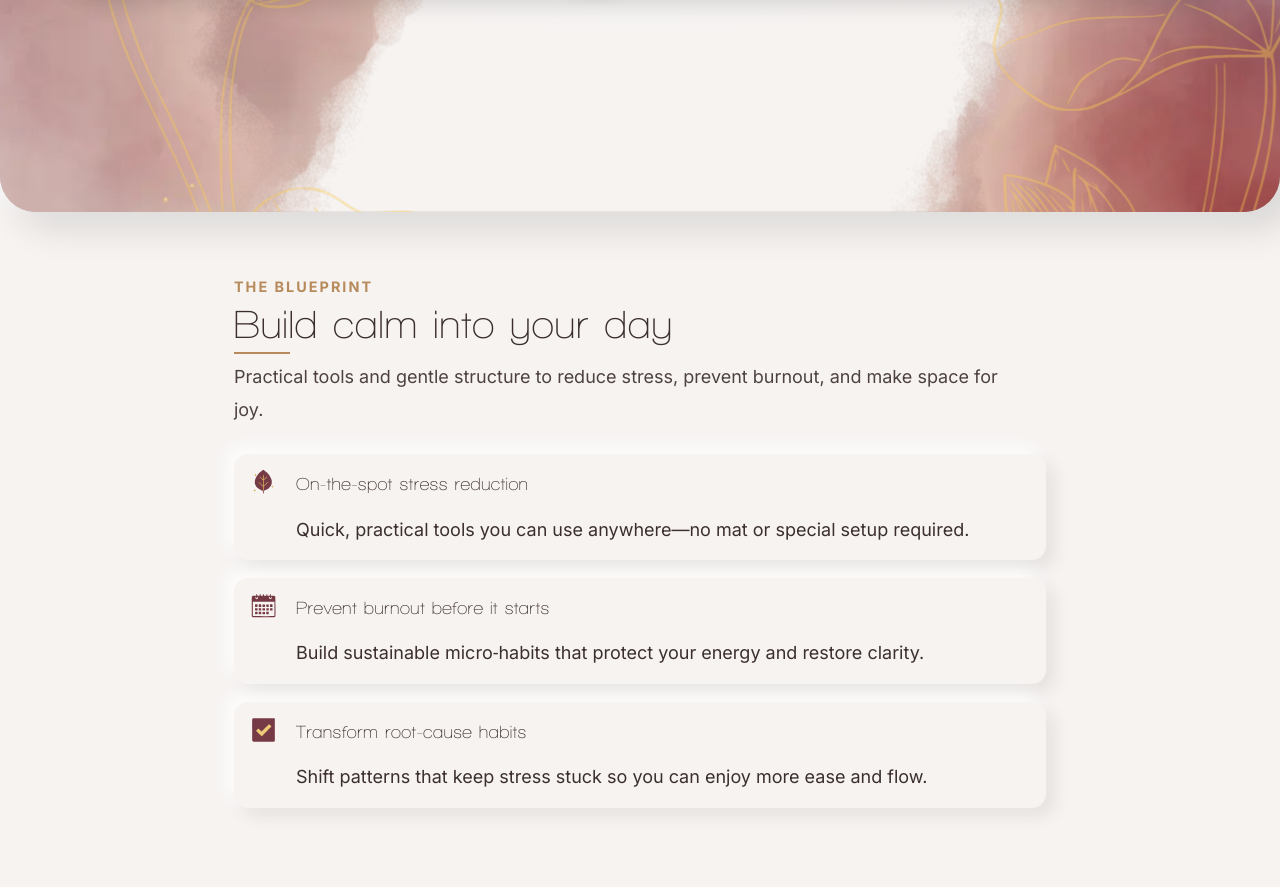
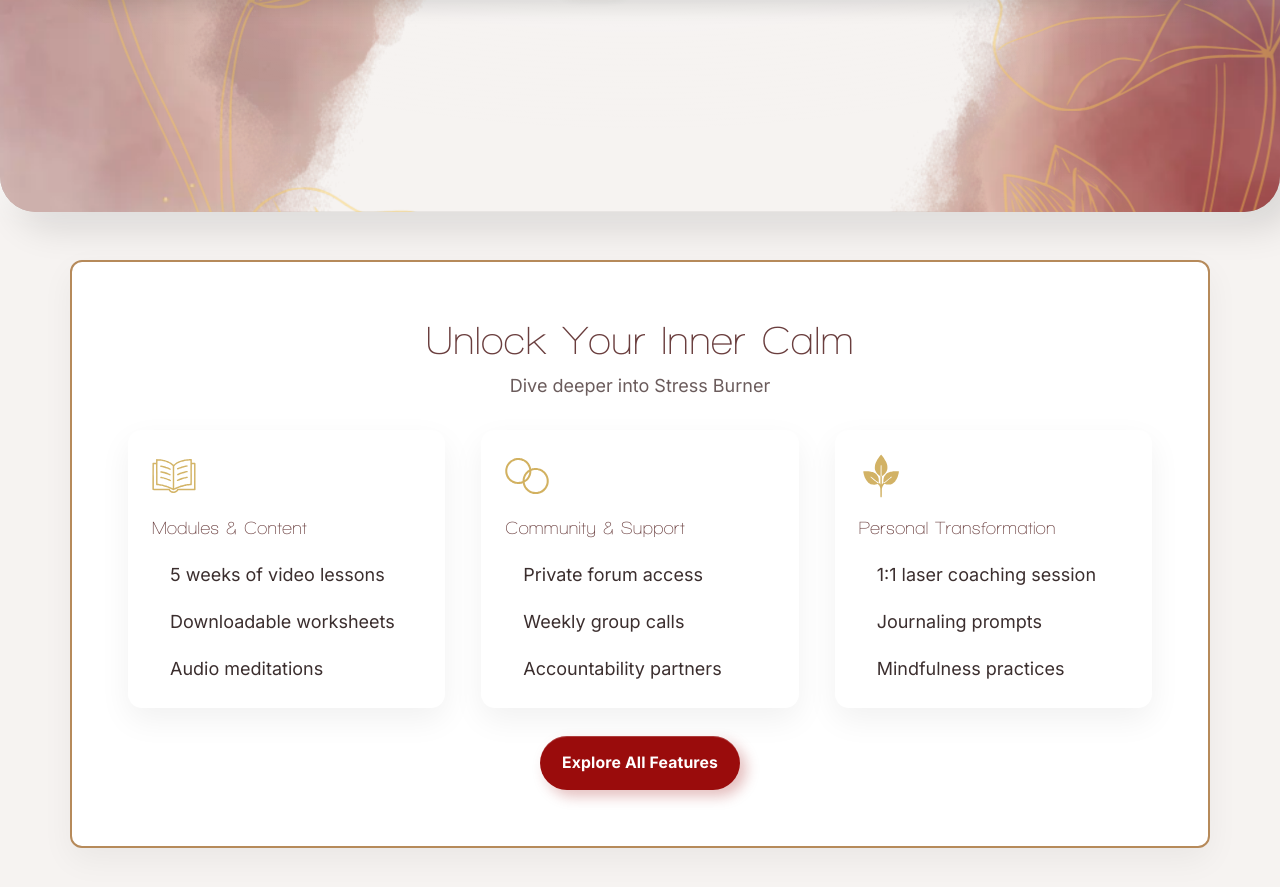
Before and after one commit to chriswakeley/test-blog, a Jekyll site: the page built from index.md, in a window 1280 px wide and 900 px high, scrolled down 660 px. Shown: the top 887 px of the window. Built offline with Jekyll 4.4.1, drawn with Linux system fonts in a browser that asks for light colours.

Commit message:
Add SVG icons for open book and plant

```diff
--- a/assets/css/main.css
+++ b/assets/css/main.css
@@ -491,6 +491,20 @@ main{flex:1}
 .hero .subtitle{animation:rise .44s ease-out .30s both}
 .hero .cta-row{animation:rise .44s ease-out .36s both}
 
+/* Homepage Feature Panel (replaces Build calm section) */
+.feature-panel{ background: var(--sb-warm); padding: clamp(24px, 4vw, 48px) 0 }
+.feature-panel__inner{ position:relative; border:2px solid var(--sb-gold); border-radius:12px; padding: clamp(28px, 5vw, 56px); background:#fff; box-shadow: 0 12px 32px rgba(0,0,0,.05) }
+.feature-panel__title{ margin:0 0 8px; text-align:center; color:#6a3e3e; font-size: clamp(28px, 4vw, 40px); line-height:1.1 }
+.feature-panel__subtitle{ margin:0 0 28px; text-align:center; color:#6b5c5c }
+.feature-grid{ display:grid; grid-template-columns: repeat(3, minmax(240px, 1fr)); gap: clamp(20px, 3vw, 36px); align-items:stretch; margin-bottom: 28px }
+.feature-card{ display:flex; flex-direction:column; gap:10px; background:#fff; border-radius:14px; padding:24px; box-shadow: 0 12px 32px rgba(0,0,0,.06) }
+.feature-icon{ color: var(--sb-gold) }
+.feature-card .icon{ width:44px; height:44px; display:block }
+.feature-card__title{ margin:6px 0 2px; color:#6a3e3e; font-size:18px }
+.feature-list.bullets{ margin:8px 0 0; padding-left:18px; color: var(--sb-ink); line-height:1.6 }
+@media (max-width: 980px){ .feature-grid{ grid-template-columns: repeat(2, 1fr) } }
+@media (max-width: 640px){ .feature-grid{ grid-template-columns: 1fr } }
+
 /* Laser Coaching Spotlight (cohesive with site theme) */
 .laser-spotlight .laser-card{
   position:relative;
--- a/index.md
+++ b/index.md
@@ -14,15 +14,58 @@ title: Home
   </div>
 </section>
 
-<section class="section gallery-left-warm">
-  <div class="container container-narrow">
-    {% include section-intro.html align='left' eyebrow="The Blueprint" title="Build calm into your day" text="Practical tools and gentle structure to reduce stress, prevent burnout, and make space for joy." %}
-    <div class="feature-list">
-      {% include feature.html icon="/assets/images/leaf.svg" title="On‑the‑spot stress reduction" text="Quick, practical tools you can use anywhere—no mat or special setup required." %}
-      {% include feature.html icon="/assets/images/calendar.svg" title="Prevent burnout before it starts" text="Build sustainable micro‑habits that protect your energy and restore clarity." %}
-      {% include feature.html icon="/assets/images/check.svg" title="Transform root‑cause habits" text="Shift patterns that keep stress stuck so you can enjoy more ease and flow." %}
+<!-- Feature Panel: replaces "Build calm into your day" section -->
+<section class="feature-panel">
+  <div class="feature-panel__inner container">
+    <h2 class="feature-panel__title">Unlock Your Inner Calm</h2>
+    <p class="feature-panel__subtitle">Dive deeper into Stress Burner</p>
+
+    <div class="feature-grid">
+      <!-- Card 1 -->
+      <article class="feature-card">
+        <div class="feature-icon" aria-hidden="true">
+          <img class="icon" src="{{ '/assets/images/openbookicon.svg' | relative_url }}" alt="" />
+        </div>
+        <h3 class="feature-card__title">Modules &amp; Content</h3>
+        <ul class="feature-list bullets">
+          <li>5 weeks of video lessons</li>
+          <li>Downloadable worksheets</li>
+          <li>Audio meditations</li>
+        </ul>
+      </article>
+
+      <!-- Card 2 -->
+      <article class="feature-card">
+        <div class="feature-icon" aria-hidden="true">
+          <img class="icon" src="{{ '/assets/images/communityicon.svg' | relative_url }}" alt="" />
+        </div>
+        <h3 class="feature-card__title">Community &amp; Support</h3>
+        <ul class="feature-list bullets">
+          <li>Private forum access</li>
+          <li>Weekly group calls</li>
+          <li>Accountability partners</li>
+        </ul>
+      </article>
+
+      <!-- Card 3 -->
+      <article class="feature-card">
+        <div class="feature-icon" aria-hidden="true">
+          <img class="icon" src="{{ '/assets/images/planticon.svg' | relative_url }}" alt="" />
+        </div>
+        <h3 class="feature-card__title">Personal Transformation</h3>
+        <ul class="feature-list bullets">
+          <li>1:1 laser coaching session</li>
+          <li>Journaling prompts</li>
+          <li>Mindfulness practices</li>
+        </ul>
+      </article>
+    </div>
+
+    <div class="cta-row" style="justify-content:center">
+      <a href="/course/" class="btn">Explore All Features</a>
     </div>
   </div>
+
 </section>
 
 <section class="section">
```
Also changed, not shown: assets/images/communityicon.svg (added), assets/images/openbookicon.svg (added), assets/images/planticon.svg (added).
